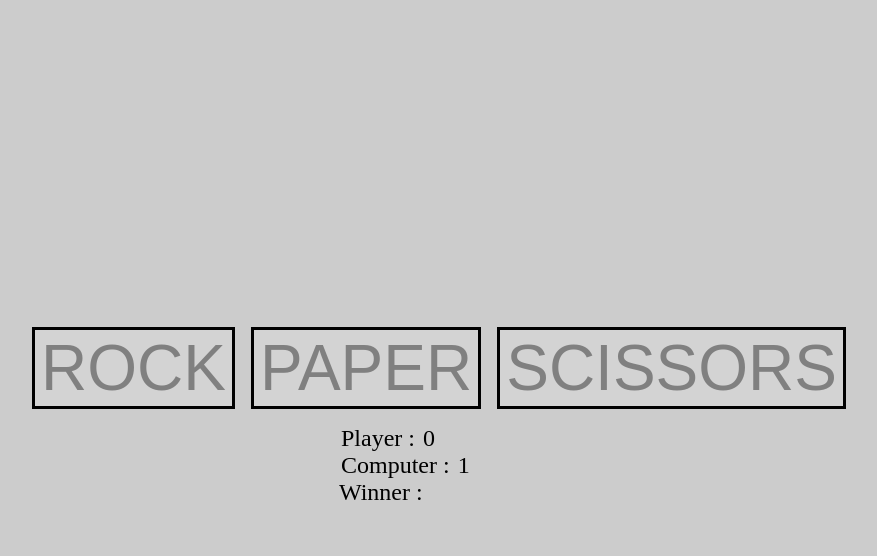
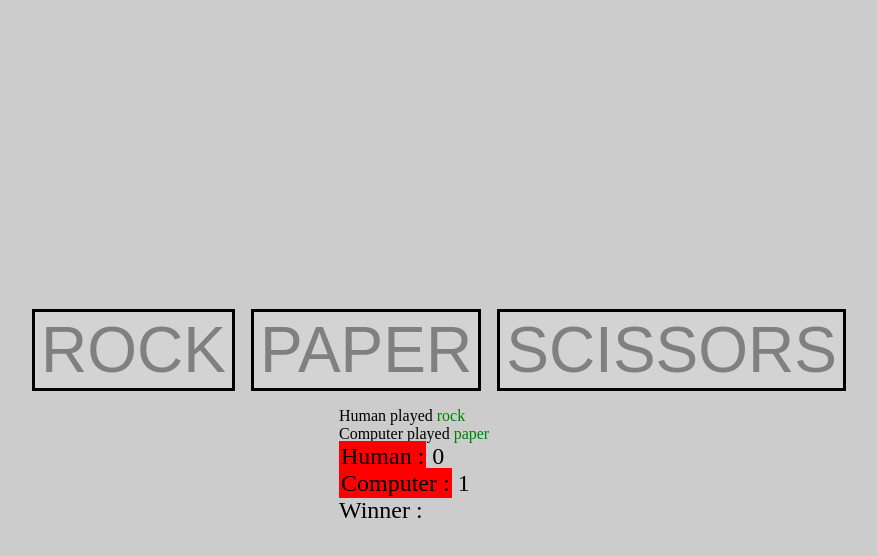
Before and after one commit to grannygoestoheaven/rock_paper_scissors, a plain HTML site: page index.html in a window 1280 px wide. Both pictures are taken after a click on the button "ROCK". Shown: the whole page, without its empty margins (201-1078 px from the left). Drawn offline with Linux system fonts and the light colour scheme.

Commit message:
adding_moves_display

```diff
--- a/index.html
+++ b/index.html
@@ -14,9 +14,19 @@
         <button class="choice" data-name="paper">PAPER</button>
         <button class="choice" data-name="scissors">SCISSORS</button>
     </div>
+    <div class="choice_display">
+        <div>
+            <span class="human">Human played</span>
+            <span class="humanMove"></span>
+        </div>
+        <div>
+            <span class="human">Computer played</span>
+            <span class="computerMove"></span>
+        </div>
+    </div>
     <div class="results">
         <div>
-            <span class="human">Player :</span>
+            <span class="human">Human :</span>
             <span class="humanScore">0</span>
         </div>
         <div>
--- a/javascript.js
+++ b/javascript.js
@@ -76,114 +76,16 @@ function playRound(computerSelection, userSelection) {
     }
 }
 
-function checkWinner(cScore, pScore) /* function to use if we want to include the ties in the rounds count,
-                                        which can lead to an equalty, or to a victory with just one or two rounds won. */
-{
-    if (cScore < pScore)
-    {
-        return 'Human wins !'
-    }
-    else if (pScore < cScore)
-    {
-        return 'Computer beats human !'
-    }
-    else
-    {
-        return "No one wins --> Replay";
-    }
-}
-
-// const playerScore = document.querySelector('.humanScore');
-// const computerScore = document.querySelector('.computerScore');
-// const winnerName = document.querySelector('.winnerName');
-
-// let userPossibleChoices;
-// let userChoice;
 let computerChoice;
 let singleRoundScore;
 
 function game()
 {
-    // let move = 1;
-    // let pScore = 0; // user score
-    // let cScore = 0; // computer score
-    // const SCOREMAX = 3;
-
-    // while(move <= SCOREMAX)
-    // {
-    //     //Typing version with prompt command
-
-    //     // let userChoice = prompt("Enter Rock, Paper or Scissors :");
-    //     // if (userChoice === null)
-    //     //     return -1;
-    //     // userChoice = userChoice.toLowerCase();
-    //     // while (userChoice !== 'rock' && userChoice !=='paper' && userChoice!== 'scissors')
-    //     // {
-    //     //     alert('Enter valid choice bro');
-    //     //     userChoice = prompt("Enter Rock, Paper or Scissors :");
-    //     //     if (userChoice === null)
-    //     //     return -1;
-    //     //     userChoice = userChoice.toLowerCase();
-    //     // }
-
-
-    //     playerScore.textContent = `${pScore}`;
-    //     computerScore.textContent = `${cScore}`;
-    //     winnerName.textContent = "";
-
-    //     const userPossibleChoices = document.querySelectorAll('.choice'); // --> returns the nodelist ["rock", "paper", "scissors"]
-
-    //     console.log(userPossibleChoices);
-    //     console.log(playerScore, computerScore, winnerName);
-
-    //     userPossibleChoices.forEach(element => // I use a forEach method to loop over the elements of the "userPossibleChoices" nodelist ["rock", "paper", "scissors"]
-    //     {
-    //         element.addEventListener('click', () => // instructions to execute for every single element of the nodelist
-    //         {
-    //             // userChoice = e.target.dataset.name; // works too ^^
-    //             const userChoice = element.textContent.toLowerCase(); // I assign the textContent of a single element to my variable userChoice
-    //             if (userChoice === null)
-    //                 return -1;
-    //             const computerChoice = computerPlay(); // I assign the random choice of the computer to my variable computerChoice
-    //             console.log(`player chose ${userChoice}, computer chose ${computerChoice}`);
-    //             singleRoundScore = playRound(computerChoice, userChoice);
-    //             console.log(singleRoundScore);
-
-    //             if (singleRoundScore === 1)
-    //             {
-    //                 pScore++;
-    //                 playerScore.textContent = `${pScore}`;
-    //                 console.log(`       Player score ${pScore}`);
-    //                 console.log(`       Computer score ${cScore}`);
-    //             }
-    //             else if (singleRoundScore === 0)
-    //             {
-    //                 cScore++;
-    //                 computerScore.textContent = `${cScore}`
-    //                 console.log(`       Player score ${pScore}`);
-    //                 console.log(`       Computer score ${cScore}`);
-    //             }
-
-    //             if (pScore === SCOREMAX)
-    //             {
-    //                 winnerName.textContent = "Player";
-    //                 console.log("Human wins !");
-    //                 return 1;
-    //             }
-    //             else if (cScore === SCOREMAX)
-    //             {
-    //                 winnerName.textContent = "Computer";
-    //                 console.log("Computer wins !");
-    //                 return 1;
-    //             }
-    //         })
-    //     });
-    //     console.log("on en est là");
-    //     move++;
-    // }
     const playerScore = document.querySelector('.humanScore');
     const computerScore = document.querySelector('.computerScore');
     const winnerName = document.querySelector('.winnerName');
+    const playerMove = document.querySelector('.humanMove');
+    const computerMove = document.querySelector('.computerMove');
 
     const userPossibleChoices = document.querySelectorAll('button');
     console.log(userPossibleChoices)
@@ -201,6 +103,11 @@ function game()
             userChoice = e.target.dataset.name;
             computerChoice = computerPlay();
             console.log(`player chose ${userChoice}, computer chose ${computerChoice}`);
+
+            winnerName.textContent = ''
+            playerMove.textContent = `${userChoice}`
+            computerMove.textContent = `${computerChoice}`;
+
             singleRoundScore = playRound(computerChoice, userChoice);
             console.log(singleRoundScore);
 
@@ -214,17 +121,17 @@ function game()
             else if (singleRoundScore === 0)
             {
                 cScore++;
-                computerScore.textContent = `${cScore}`
+                computerScore.textContent = `${cScore}`;
                 console.log(`       Player score ${pScore}`);
                 console.log(`       Computer score ${cScore}`);
             }
 
             if (pScore === SCOREMAX)
             {
-                winnerName.textContent = "Player";
+                winnerName.textContent = "Human";
                 console.log("Human wins !");
-                pScore = 0;
-                cScore = 0;
+                // pScore = 0;
+                // cScore = 0;
                 playerScore.textContent = `${pScore}`;
                 computerScore.textContent = `${cScore}`
                 return 1;
@@ -233,16 +140,13 @@ function game()
             {
                 winnerName.textContent = "Computer";
                 console.log("Computer wins !");
-                pScore = 0;
-                cScore = 0;
+                // pScore = 0;
+                // cScore = 0;
                 playerScore.textContent = `${pScore}`;
                 computerScore.textContent = `${cScore}`
                 return 1;
             }
         });
-
-        // console.log(element.dataset.name);
-        // console.log(userPossibleChoices);
     })
 }
 
--- a/styles.css
+++ b/styles.css
@@ -12,6 +12,18 @@ body {
     background-color: #CCC;
     align-items: center;
     justify-content: center;
+}
+
+.choice_display {
+    display: flex;
+    flex-direction: column;
+    height: auto;
+    width: 200px;
+    justify-content: flex-start;
+}
+
+.humanMove, .computerMove {
+    color : green;
 }
 
 .choices {
@@ -39,22 +51,22 @@ body {
 }
 
 .results {
-    font-size: x-large;
     display : flex;
     width: 200px;
     flex-direction: column;
     justify-content: center;
     align-items: left;
+    font-size: x-large;
     /* border : 8px; */
 }
 
 .results .human{
-    /* background-color: red; */
+    background-color: red;
     padding: 2px;
 }
 
 .results .computer{
-    /* background-color: red; */
+    background-color: red;
     padding: 2px;
 }
 
```
